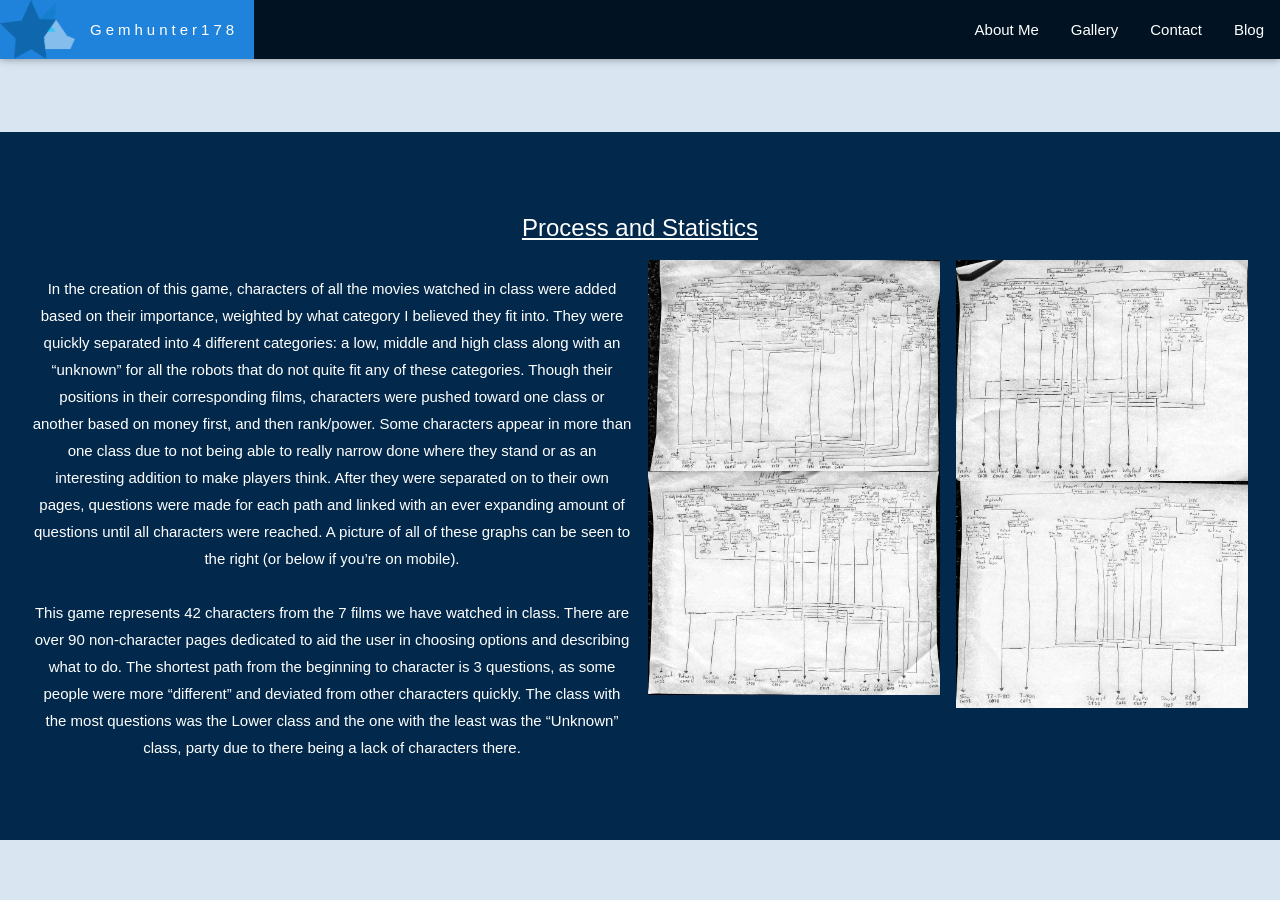
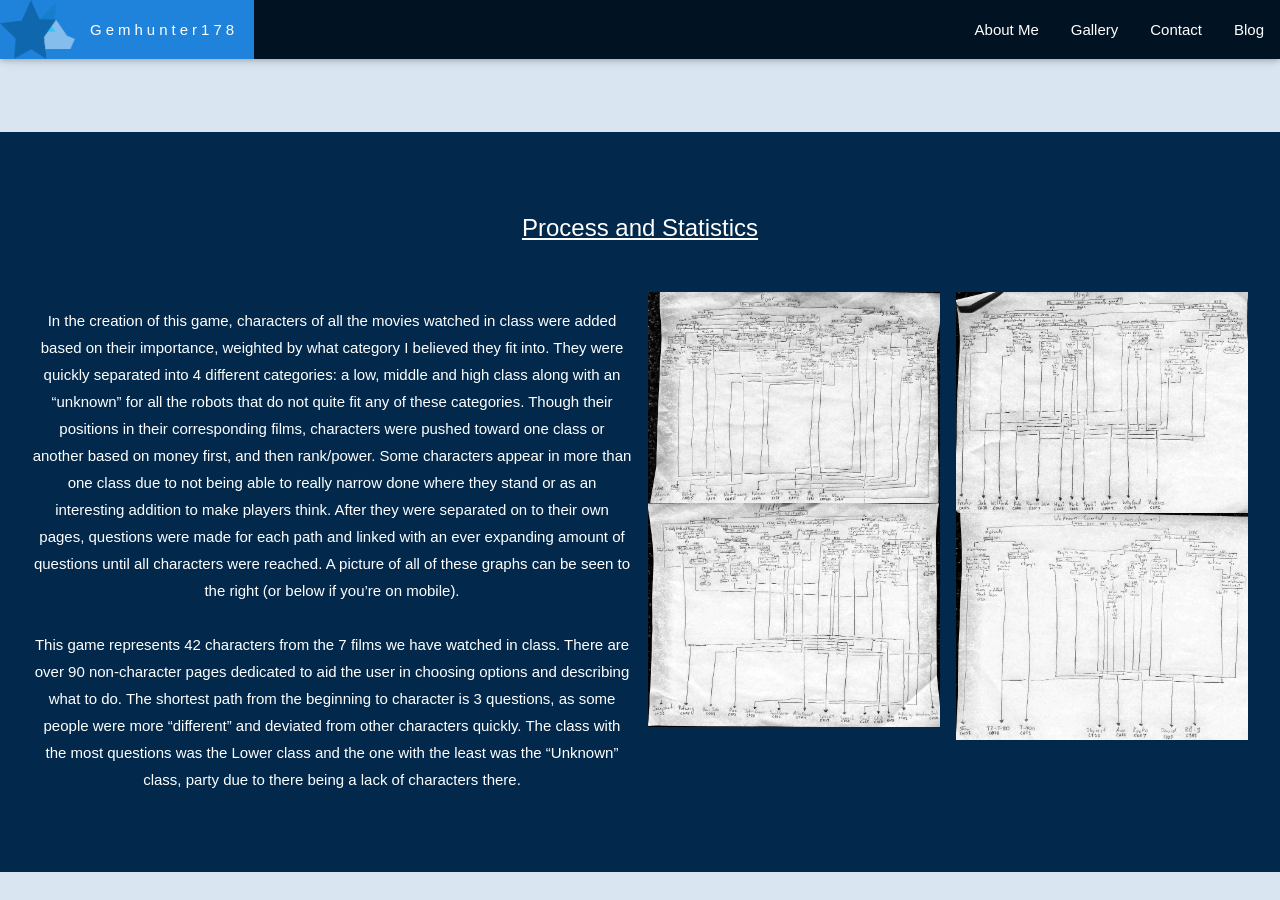
Before and after one commit to gemhunter178/gemhunter178.github.io, a Jekyll site: the page schoolprojects/PHIL1667/press.html, which Jekyll copies as it is, in a window 1280 px wide and 900 px high, scrolled down 638 px. Built offline with Jekyll 4.4.1, drawn with Linux system fonts in a browser that asks for light colours; some web fonts are replaced.

Commit message:
Update press.html

```diff
--- a/schoolprojects/PHIL1667/press.html
+++ b/schoolprojects/PHIL1667/press.html
@@ -97,7 +97,7 @@ body, html {
     	</div>
 	<div class="w3-container pentagonite-darkish" style="padding:64px 16px" id="processstats">
     <!--SECOND BLURB-->
-    <h3 class="w3-center"><u>Process and Statistics</u></h3>
+    <h3 class="w3-center" style="padding-bottom:32px"><u>Process and Statistics</u></h3>
 
 		<div class="w3-row-padding w3-center" style="margin-top:16px margin-bottom:16px">
 
```
